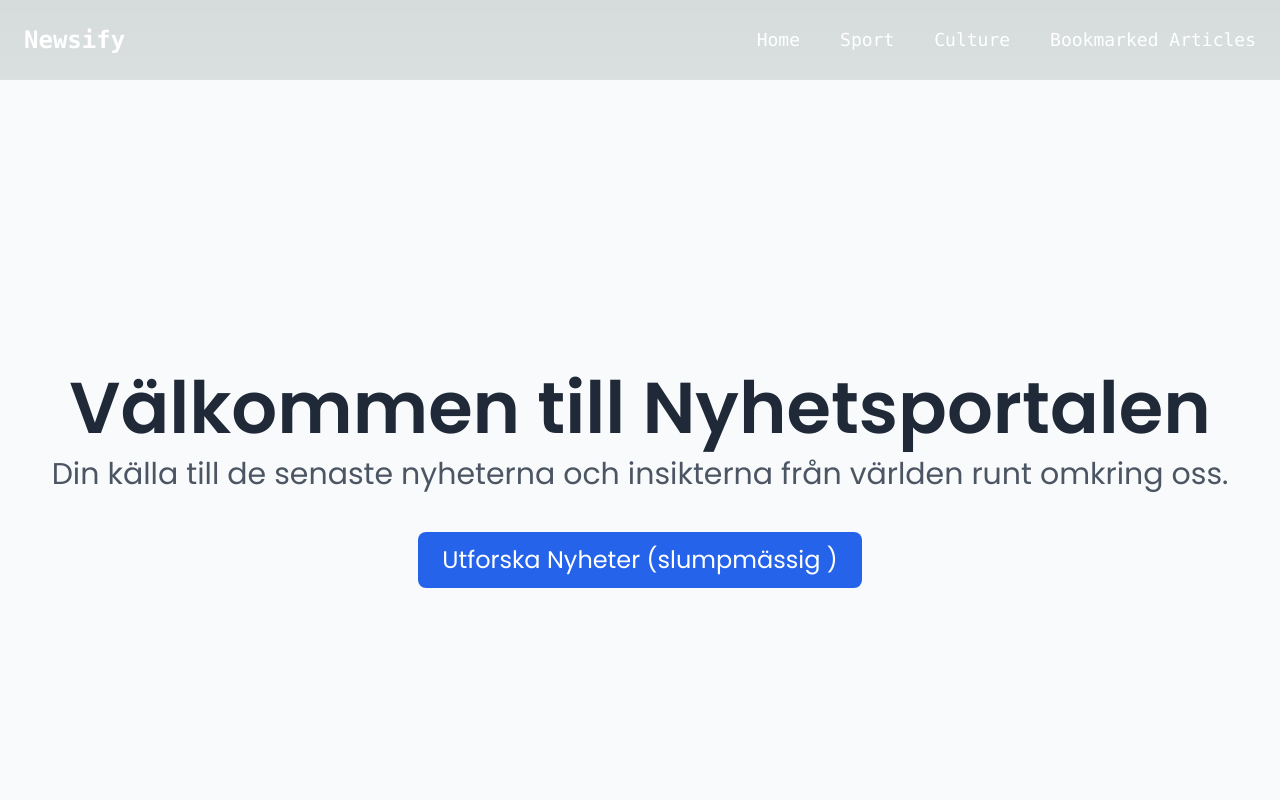
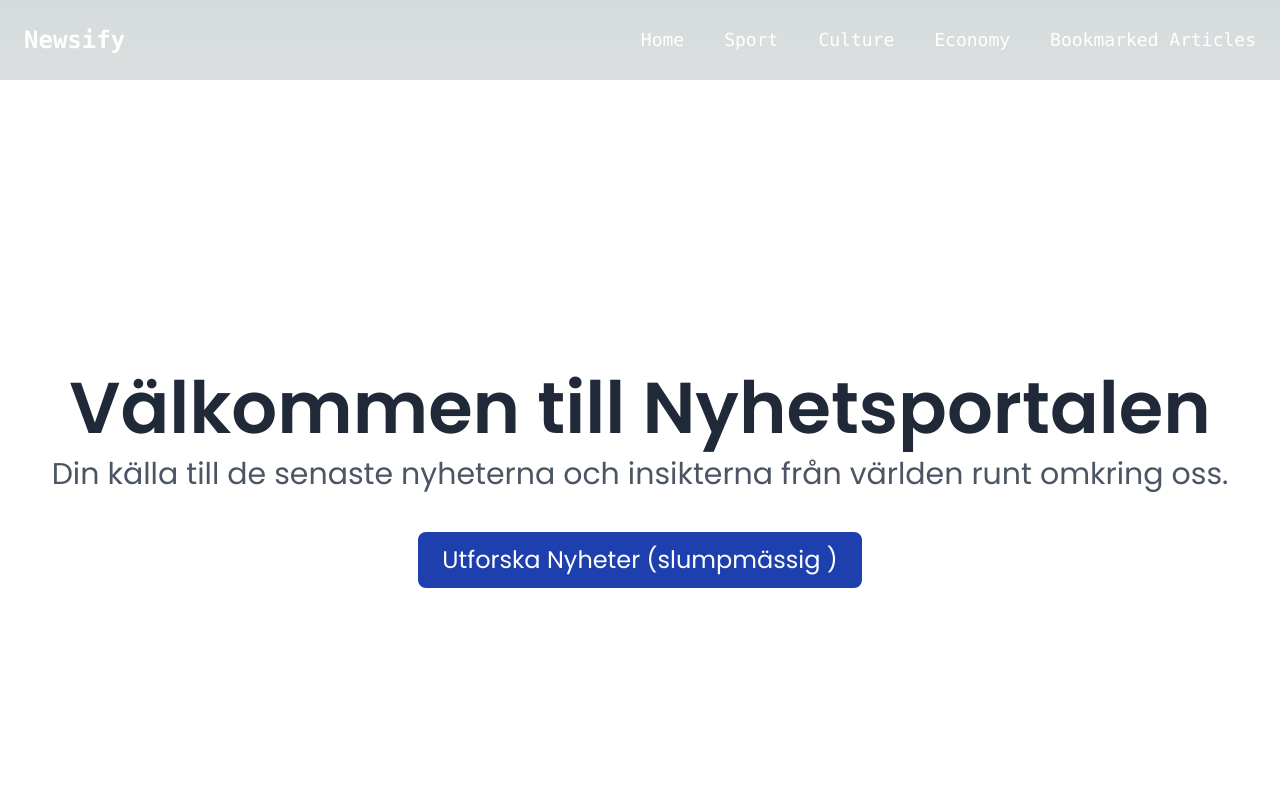
Before and after one commit to peywan/news-page, a Next.js app: page / in a window 1280 px wide. Shown: the top 800 px of the page. Built offline with nearby package versions, Linux system fonts and the light colour scheme.

Commit message:
la till economy i header och ändra färger på index

```diff
--- a/components/header.js
+++ b/components/header.js
@@ -16,6 +16,9 @@ const Header = () => {
             <Link href="/culture">Culture</Link>
           </li>
           <li>
+            <Link href="/economy">Economy</Link>
+          </li>
+          <li>
             <Link href="/bookmarkedArticles">Bookmarked Articles</Link>
           </li>
         </ul>
--- a/pages/index.js
+++ b/pages/index.js
@@ -14,7 +14,7 @@ export default function HomePage() {
   };
 
   return (
-    <div className="flex flex-col min-h-screen bg-gray-50">
+    <div className="flex flex-col min-h-screen bg-white">
       <main className="flex-grow flex items-center justify-center p-4 text-center">
         <div>
           <h1 className="text-7xl font-bold text-gray-800 mb-3" style={{ fontFamily: 'Poppins, sans-serif' }}>
@@ -24,7 +24,7 @@ export default function HomePage() {
             Din källa till de senaste nyheterna och insikterna från världen runt omkring oss.
           </p>
           {/* Uppdatera knappen för att använda onClick istället för href */}
-          <button onClick={handleExploreClick} className="bg-blue-600 text-white py-3 px-6 rounded-lg text-2xl" style={{ fontFamily: 'Poppins, sans-serif' }}>
+          <button onClick={handleExploreClick} className="bg-blue-800 text-white py-3 px-6 rounded-lg text-2xl" style={{ fontFamily: 'Poppins, sans-serif' }}>
             Utforska Nyheter
             (slumpmässig )
           </button>
```
